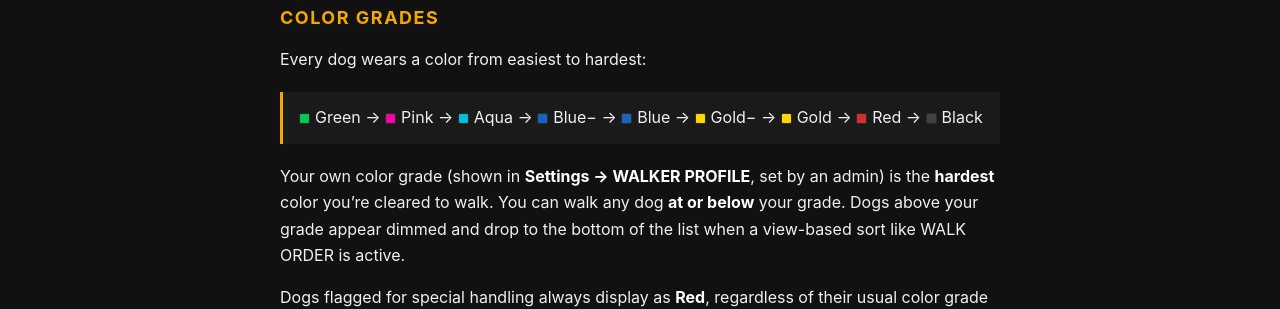
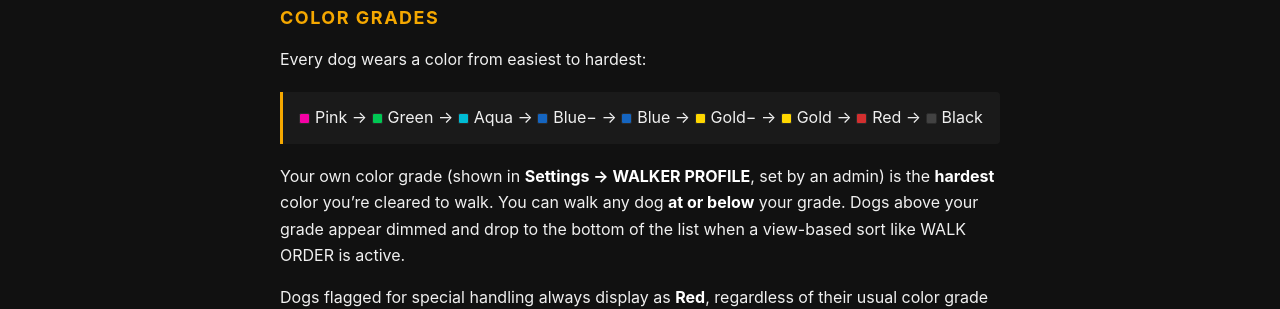
Before and after one commit to kirbsauce/dog-walker-assistant-docs, a Jekyll site: the page built from WALKER.md, in a window 1280 px wide and 900 px high, scrolled down 3785 px. Shown: the part 153-462 px from the top of the window. Built offline with Jekyll 4.4.1, drawn with Linux system fonts in a browser that asks for light colours.

Commit message:
Put Pink before Green in the color grade ladder
The easiest-to-hardest progression listed Green first, but Pink dogs are the
easier tier. This is walker-facing copy, and it stated the ranking backwards.

Matches the code change swapping the two levels — app #616, backend #258.

Co-Authored-By: Claude Opus 5 <noreply@anthropic.com>

```diff
--- a/WALKER.md
+++ b/WALKER.md
@@ -179,8 +179,8 @@ At the bottom, a **TOOLS** section links out to other systems:
 
 Every dog wears a color from easiest to hardest:
 
+> <span class="swatch" style="background:#f501a4"></span>Pink →
 > <span class="swatch" style="background:#00c853"></span>Green →
-> <span class="swatch" style="background:#f501a4"></span>Pink →
 > <span class="swatch" style="background:#00bcd4"></span>Aqua →
 > <span class="swatch" style="background:#1565c0"></span>Blue− →
 > <span class="swatch" style="background:#1565c0"></span>Blue →
```
